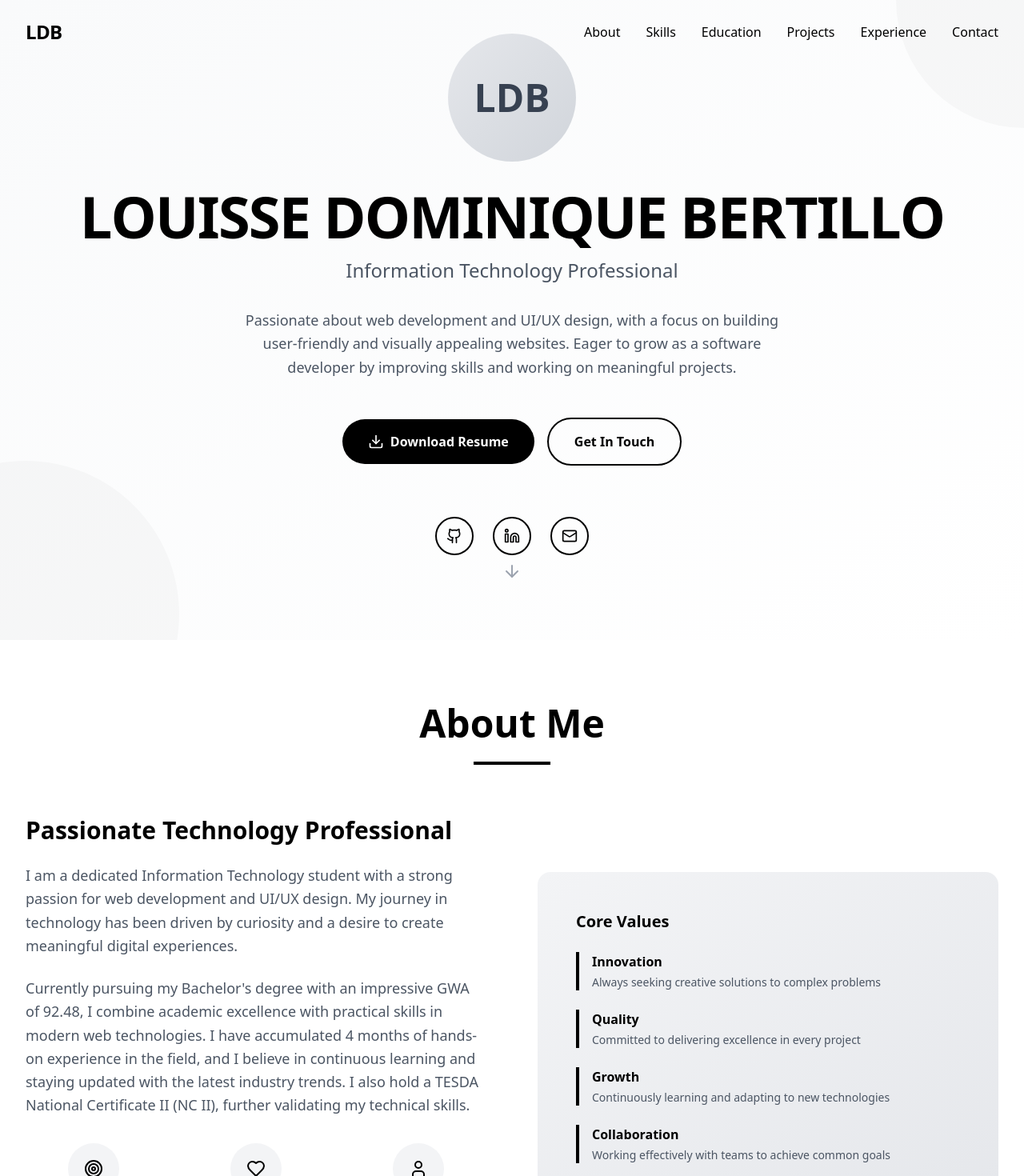
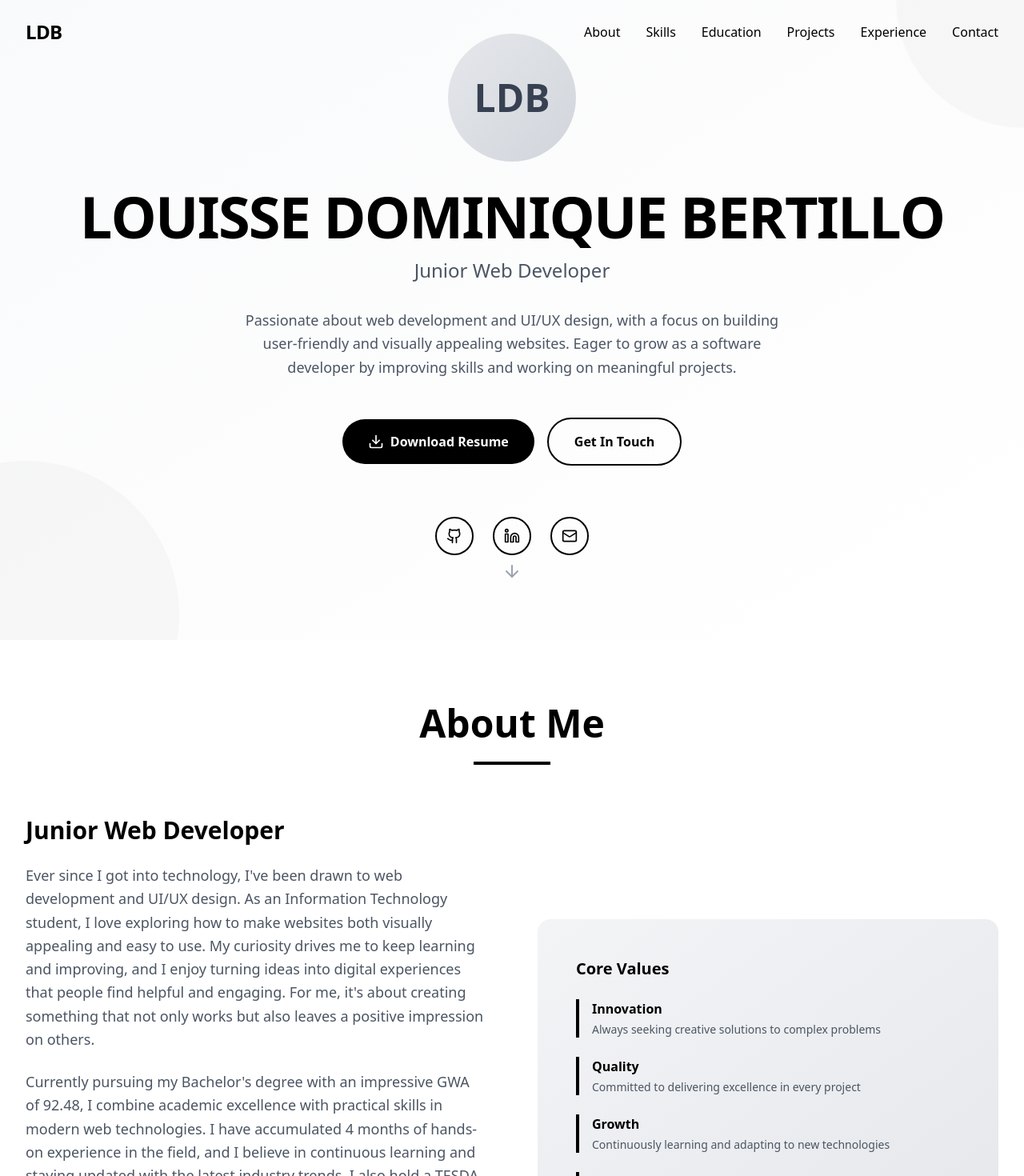
Before and after one commit to HesuCrypt/Portfolio, a React (Vite) app: page / in a window 1280 px wide. Shown: the top 1470 px of the page at 80% size. Built offline with nearby package versions, Linux system fonts and the light colour scheme.

Commit message:
Update portfolio content: Change to Junior Web Developer title and update internship details

```diff
--- a/src/components/About.tsx
+++ b/src/components/About.tsx
@@ -30,12 +30,13 @@ const About = () => {
             viewport={{ once: true }}
           >
             <h3 className="text-2xl md:text-3xl font-bold mb-6">
-              Passionate Technology Professional
+              Junior Web Developer
             </h3>
             <p className="text-lg text-gray-600 mb-6 leading-relaxed">
-              I am a dedicated Information Technology student with a strong passion for
-              web development and UI/UX design. My journey in technology has been driven
-              by curiosity and a desire to create meaningful digital experiences.
+              Ever since I got into technology, I've been drawn to web development and UI/UX design.
+              As an Information Technology student, I love exploring how to make websites both visually appealing and easy to use.
+              My curiosity drives me to keep learning and improving, and I enjoy turning ideas into digital experiences that people find helpful and engaging.
+              For me, it's about creating something that not only works but also leaves a positive impression on others.
             </p>
             <p className="text-lg text-gray-600 mb-8 leading-relaxed">
               Currently pursuing my Bachelor's degree with an impressive GWA of 92.48,
--- a/src/components/Education.tsx
+++ b/src/components/Education.tsx
@@ -1,4 +1,3 @@
-import React from 'react';
 import { motion } from 'framer-motion';
 import { GraduationCap, Calendar, Award, MapPin } from 'lucide-react';
 
@@ -7,7 +6,7 @@ const Education = () => {
     {
       degree: 'Bachelor of Science in Information Technology',
       institution: 'Access Computer College',
-      location: 'Apec New Manila',
+      location: 'Kaunlaran, Campus',
       period: '2022 - Present',
       gwa: '92.48',
       status: 'Current',
--- a/src/components/Experience.tsx
+++ b/src/components/Experience.tsx
@@ -25,7 +25,7 @@ const Experience: React.FC = () => {
       location: 'Philippines',
       period: '2025',
       type: 'Contract',
-      status: 'Current',
+      status: 'Completed',
       description: 'Creating intuitive and visually appealing user interfaces and experiences for web applications. Collaborating with development teams to implement design systems and ensure consistent user experiences across platforms.',
       responsibilities: [
         'Design user interfaces for web applications using Figma',
@@ -48,7 +48,7 @@ const Experience: React.FC = () => {
       location: 'Philippines',
       period: '2025',
       type: 'Contract',
-      status: 'Current',
+      status: 'Completed',
       description: 'Developing responsive and interactive web applications using modern frontend technologies. Working closely with design teams to bring user interfaces to life with clean, efficient code.',
       responsibilities: [
         'Develop responsive web applications using React and TypeScript',
@@ -100,10 +100,10 @@ const Experience: React.FC = () => {
           viewport={{ once: true }}
           className="text-center mb-16"
         >
-          <h2 className="text-4xl md:text-5xl font-bold mb-6">Professional Experience</h2>
+          <h2 className="text-4xl md:text-5xl font-bold mb-6">Internship Experience</h2>
           <div className="w-24 h-1 bg-black mx-auto mb-6"></div>
           <p className="text-lg text-gray-600 max-w-2xl mx-auto">
-            Professional experience in UI/UX design and frontend development,
+            Internship experience in UI/UX design and frontend development,
             creating impactful digital solutions for modern businesses.
           </p>
         </motion.div>
--- a/src/components/Footer.tsx
+++ b/src/components/Footer.tsx
@@ -1,4 +1,3 @@
-import React from 'react';
 import { motion } from 'framer-motion';
 import { Heart, ArrowUp } from 'lucide-react';
 
@@ -31,8 +30,7 @@ const Footer = () => {
           >
             <h3 className="text-2xl font-bold mb-4">Louisse Dominique Bertillo</h3>
             <p className="text-gray-400 leading-relaxed">
-              Information Technology Professional passionate about creating
-              innovative web solutions and beautiful user experiences.
+              Junior Web Developer passionate about creating innovative web solutions and engaging user experiences.
             </p>
           </motion.div>
 
--- a/src/components/Hero.tsx
+++ b/src/components/Hero.tsx
@@ -1,4 +1,3 @@
-import React from 'react';
 import { motion } from 'framer-motion';
 import { ArrowDown, Download, Github, Linkedin, Mail } from 'lucide-react';
 
@@ -20,7 +19,7 @@ const Hero = () => {
   };
 
   const name = "LOUISSE DOMINIQUE BERTILLO";
-  const title = "Information Technology Professional";
+  const title = "Junior Web Developer";
 
   return (
     <section className="relative min-h-screen flex items-center justify-center bg-gradient-to-br from-gray-50 to-white">
```
Also changed, not shown: 1 other file (tests, documents, lock files or other folders).
